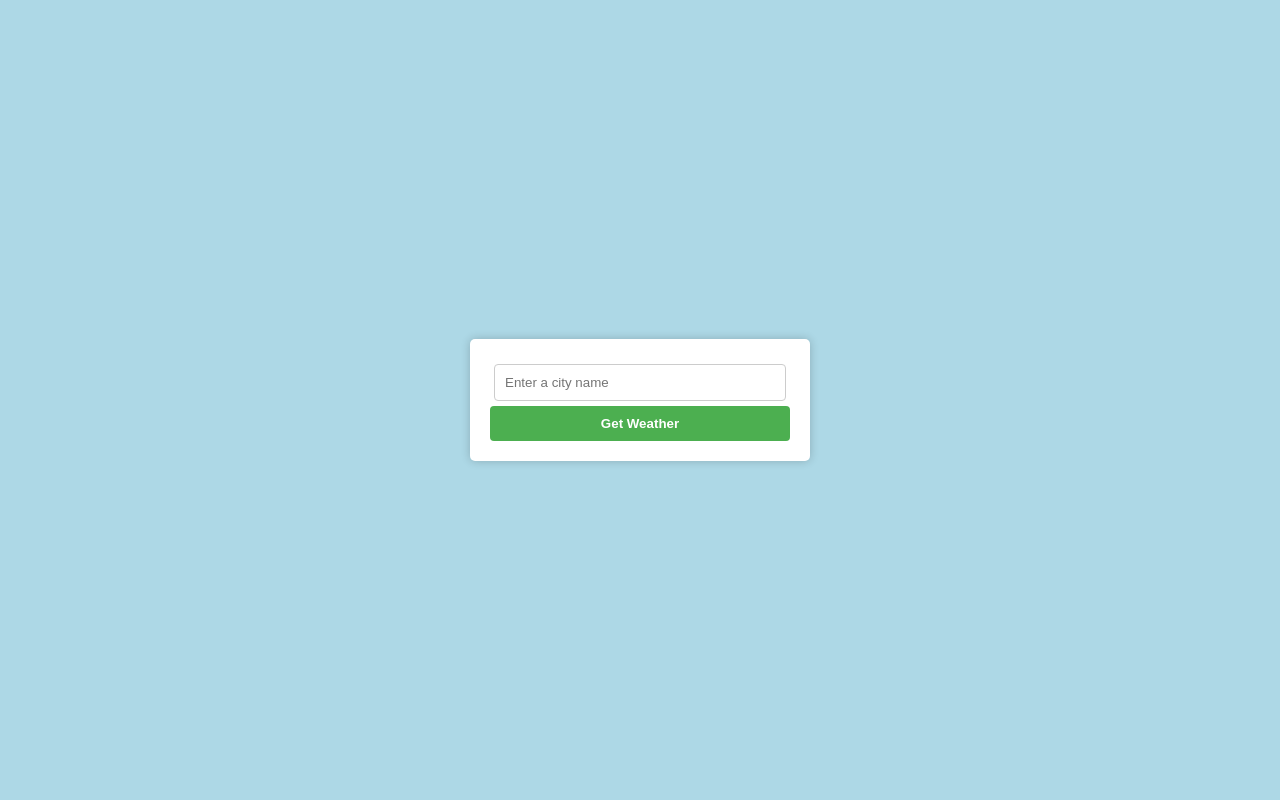
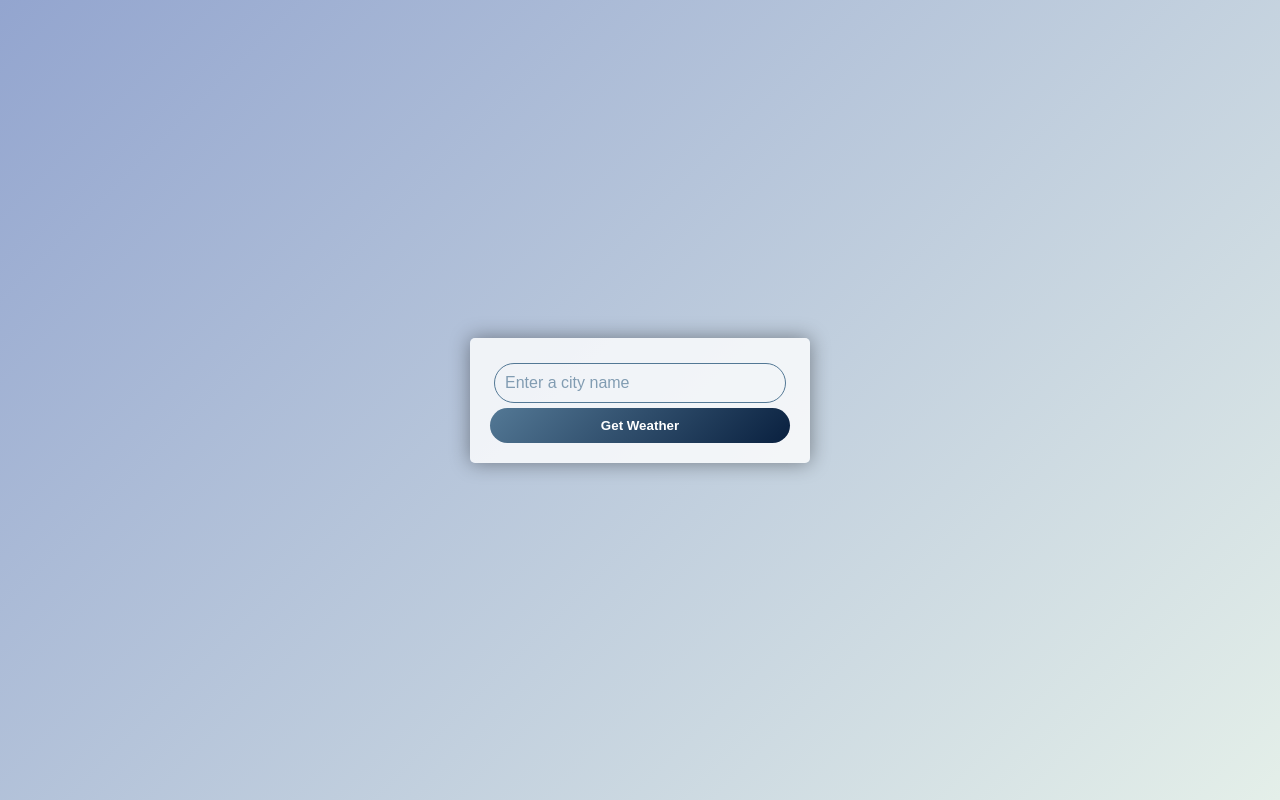
Before and after one commit to Xeonam/Weather-Forecast, a Flask app: page /city_input in a window 1280 px wide. Run offline with Flask 3, Linux system fonts and the light colour scheme.

Commit message:
Modifying weather and city_input html-s and css-s, adding transitioning, different colors...

```diff
--- a/WeatherForecast/static/city_input.css
+++ b/WeatherForecast/static/city_input.css
@@ -1,42 +1,70 @@
 body {
-    background-color: lightblue;
+    background: linear-gradient(135deg, #93A5CF, #E4EfE9);
     font-family: Arial, sans-serif;
     display: flex;
     justify-content: center;
     align-items: center;
     height: 100vh;
     margin: 0;
+    overflow: hidden;
 }
 
-form {
+.container {
     text-align: center;
     margin: 0 auto;
     max-width: 300px;
     padding: 20px;
-    background-color: white;
+    background-color: rgba(255, 255, 255, 0.8);
     border-radius: 5px;
-    box-shadow: 0 0 10px rgba(0, 0, 0, 0.2);
+    box-shadow: 0 0 20px rgba(0, 0, 0, 0.4);
+    animation: fadeIn 1s ease-in;
 }
 
-input[type="text"] {
+@keyframes fadeIn {
+    from {
+        opacity: 0;
+        transform: translateY(-10px);
+    }
+    to {
+        opacity: 1;
+        transform: translateY(0);
+    }
+}
+
+.city-input {
     width: 90%;
     padding: 10px;
     margin: 5px 0;
-    border: 1px solid #ccc;
-    border-radius: 4px;
+    border: 1px solid #537895; /* Cool border color */
+    border-radius: 25px; /* Rounded corners */
+    background: transparent; /* Transparent background */
+    color: #537895; /* Text color */
+    font-size: 16px; /* Text size */
+    outline: none; /* Remove focus outline */
+    transition: border 0.3s ease-in-out;
 }
 
-input[type="submit"] {
+.city-input::placeholder {
+    color: #537895; /* Placeholder text color */
+    opacity: 0.7; /* Placeholder opacity */
+}
+
+.city-input:focus {
+    border: 2px solid #09203F; /* Change border color on focus */
+}
+
+.get-weather-button {
     width: 100%;
-    background-color: #4CAF50;
+    background: linear-gradient(135deg, #537895, #09203F);
     color: white;
     padding: 10px 15px;
     border: none;
-    border-radius: 4px;
+    border-radius: 25px; /* Rounded corners */
     cursor: pointer;
     font-weight: bold;
+    transition: background 0.3s ease-in-out;
 }
 
-input[type="submit"]:hover {
-    background-color: #45a049;
+.get-weather-button:hover {
+    background: linear-gradient(135deg, #09203F, #537895);
 }
--- a/WeatherForecast/templates/city_input.html
+++ b/WeatherForecast/templates/city_input.html
@@ -7,10 +7,10 @@
     <link rel="stylesheet" type="text/css" href="../static/city_input.css">
 </head>
 <body>
-    <div>
-        <form action="/weather" method="GET">
-            <input type="text" name="city" placeholder="Enter a city name">
-            <input type="submit" value="Get Weather">
+    <div class="container">
+        <form action="/weather" method="GET" class="city-form">
+            <input type="text" name="city" placeholder="Enter a city name" class="city-input">
+            <input type="submit" value="Get Weather" class="get-weather-button">
         </form>
     </div>
 </body>
```
Also changed, not shown: WeatherForecast/static/weather.css (+70 -8 lines), WeatherForecast/templates/weather.html (+24 -5 lines).
